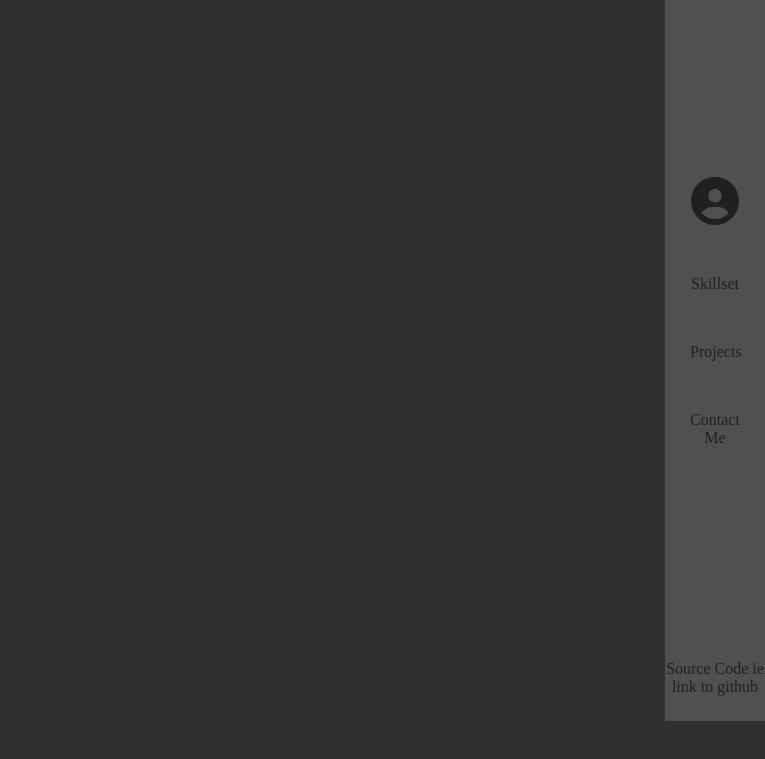
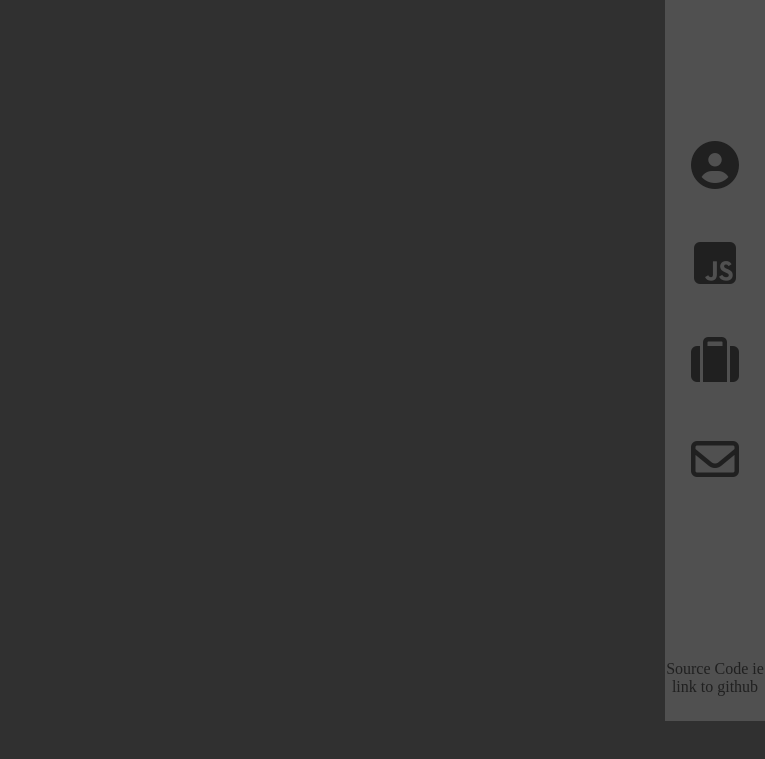
Before and after one commit to Chris-DJ-Kim/my-website, a plain HTML site: page index.html in a window 1280 px wide. Shown: the part 79-838 px from the top of the page, without its empty margins (515-1280 px from the left). Drawn offline with Linux system fonts and the light colour scheme.

Commit message:
Added more functional links to navbar

```diff
--- a/index.html
+++ b/index.html
@@ -14,16 +14,24 @@
   </head>
 
   <body>
-    <h1>Welcome</h1>
+    <div class="background"><h1>Welcome</h1></div>
     <div class="menu">
       <div class="menu-item-container">Home/Logo</div>
       <div class="menu-item-container">
         <div class="menu-item">
           <a href="./about.html"><i class="fas fa-user-circle fa-3x"></i> </a>
         </div>
-        <div class="menu-item">Skillset</div>
-        <div class="menu-item">Projects</div>
-        <div class="menu-item">Contact Me</div>
+        <div class="menu-item">
+          <a href="./skills.html">
+            <i class="fab fa-js-square fa-3x"></i>
+          </a>
+        </div>
+        <div class="menu-item">
+          <a href="./projects.html"><i class="fas fa-suitcase fa-3x"></i></a>
+        </div>
+        <div class="menu-item">
+          <a href="./contact.html"><i class="far fa-envelope fa-3x"></i> </a>
+        </div>
       </div>
       <div class="menu-item-container">Source Code ie link to github</div>
     </div>
--- a/styles.css
+++ b/styles.css
@@ -1,11 +1,8 @@
 body {
-    display: flex;
-    flex-direction: column;
-    max-width: 800px;
-    margin: auto;
-    text-align: center;
     background-color: #303030;
     color: #a9a9a9;
+    text-align: center;
+
 }
 
 .menu {
@@ -18,6 +15,7 @@ body {
     display: flex;
     flex-direction: column;
     justify-content: space-between;
+
 }
 
 .menu-item-container {
@@ -29,10 +27,14 @@ body {
 
 .menu-item {
     padding: 25px;
+    position: relative;
 }
+
 
 a {
     color: inherit;
+    height: 80px;
+    width: 80px;
 }
 
 a :hover {
```
Also changed, not shown: contact.html (added, +8 -0 lines), projects.html (added, +9 -0 lines), skills.html (added, +8 -0 lines).
